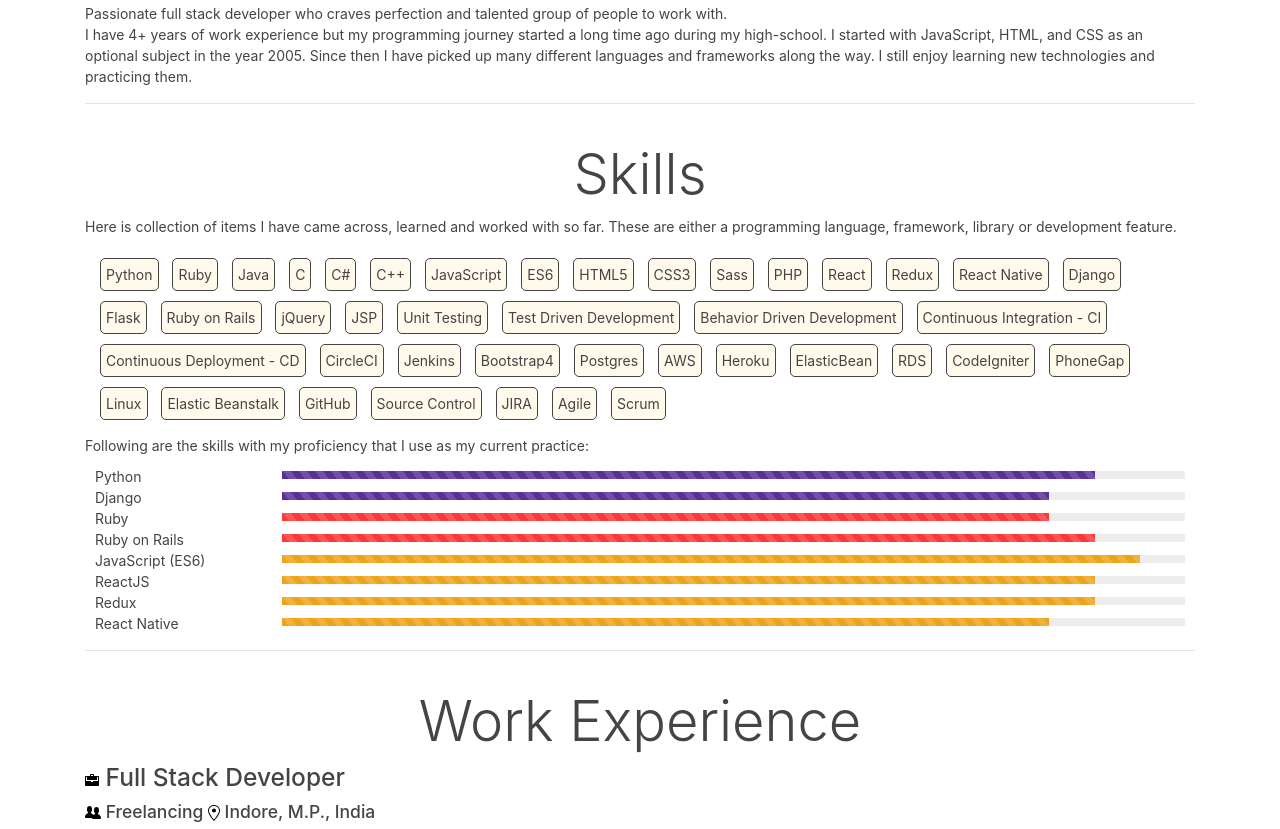
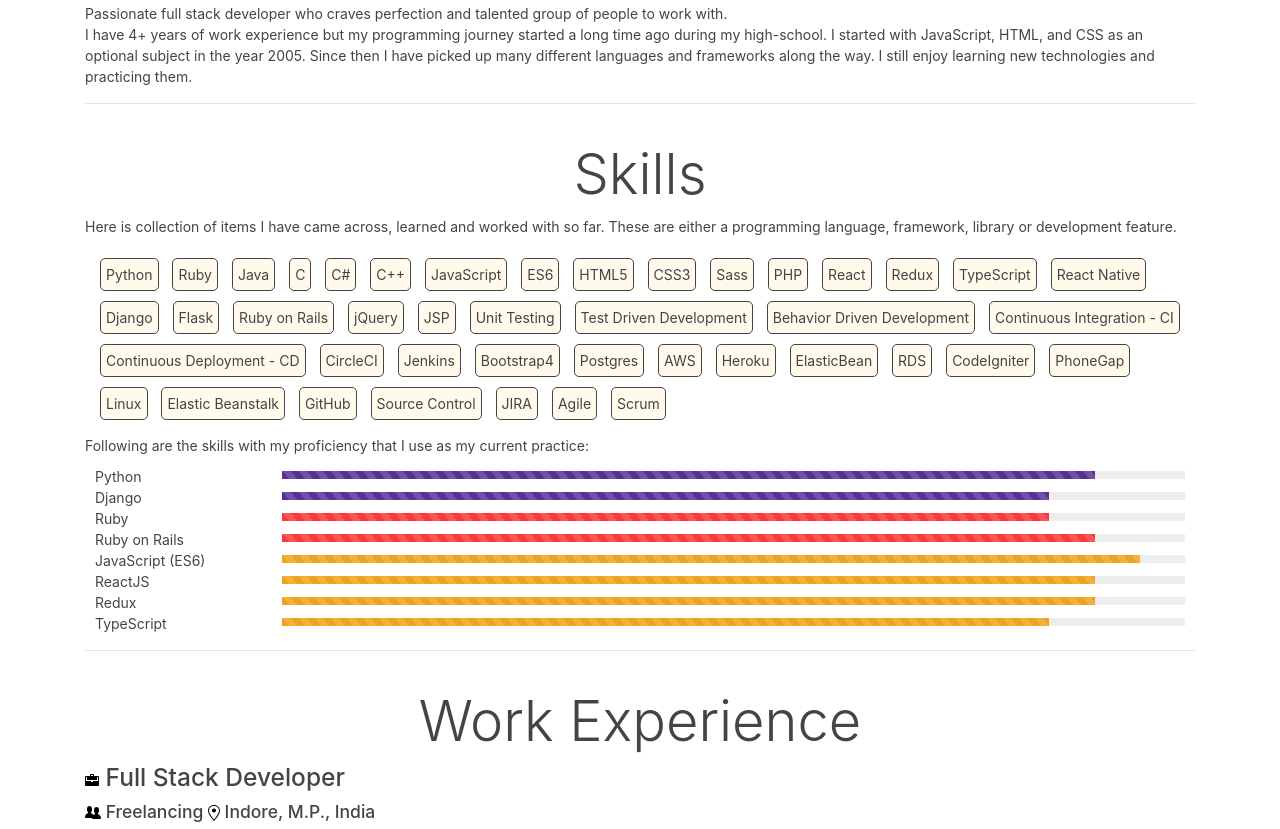
Before and after one commit to raviindorey/Portfolio, a plain HTML site: page index.html in a window 1280 px wide. Shown: the part 639-1468 px from the top of the page. Drawn offline with nearby package versions, Linux system fonts and the light colour scheme; files whose address does not match are found by name.

Commit message:
Minor update

```diff
--- a/index.html
+++ b/index.html
@@ -115,6 +115,7 @@
         <span id="PHP">PHP</span>
         <span id="React">React</span>
         <span id="Redux">Redux</span>
+        <span id="TypeScript">TypeScript</span>
         <span id="ReactNative">React Native</span>
         <span id="Django">Django</span>
         <span id="Flask">Flask</span>
@@ -242,7 +243,7 @@
         <!-- React Native -->
         <div class="row rn">
           <div class="col-sm-2">
-            <span>React Native</span>
+            <span>TypeScript</span>
           </div>
           <div class="col">
             <div class="progress">
```
